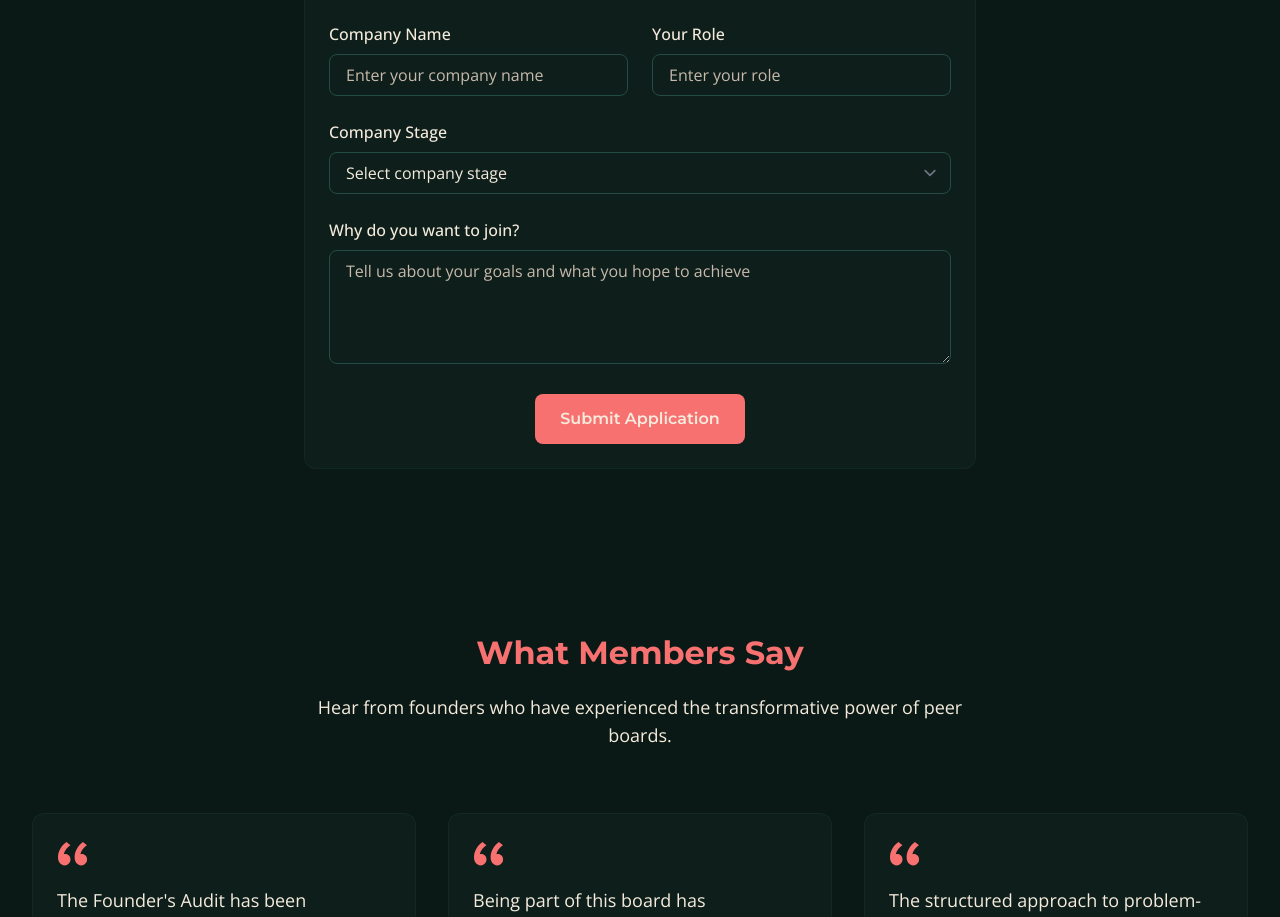
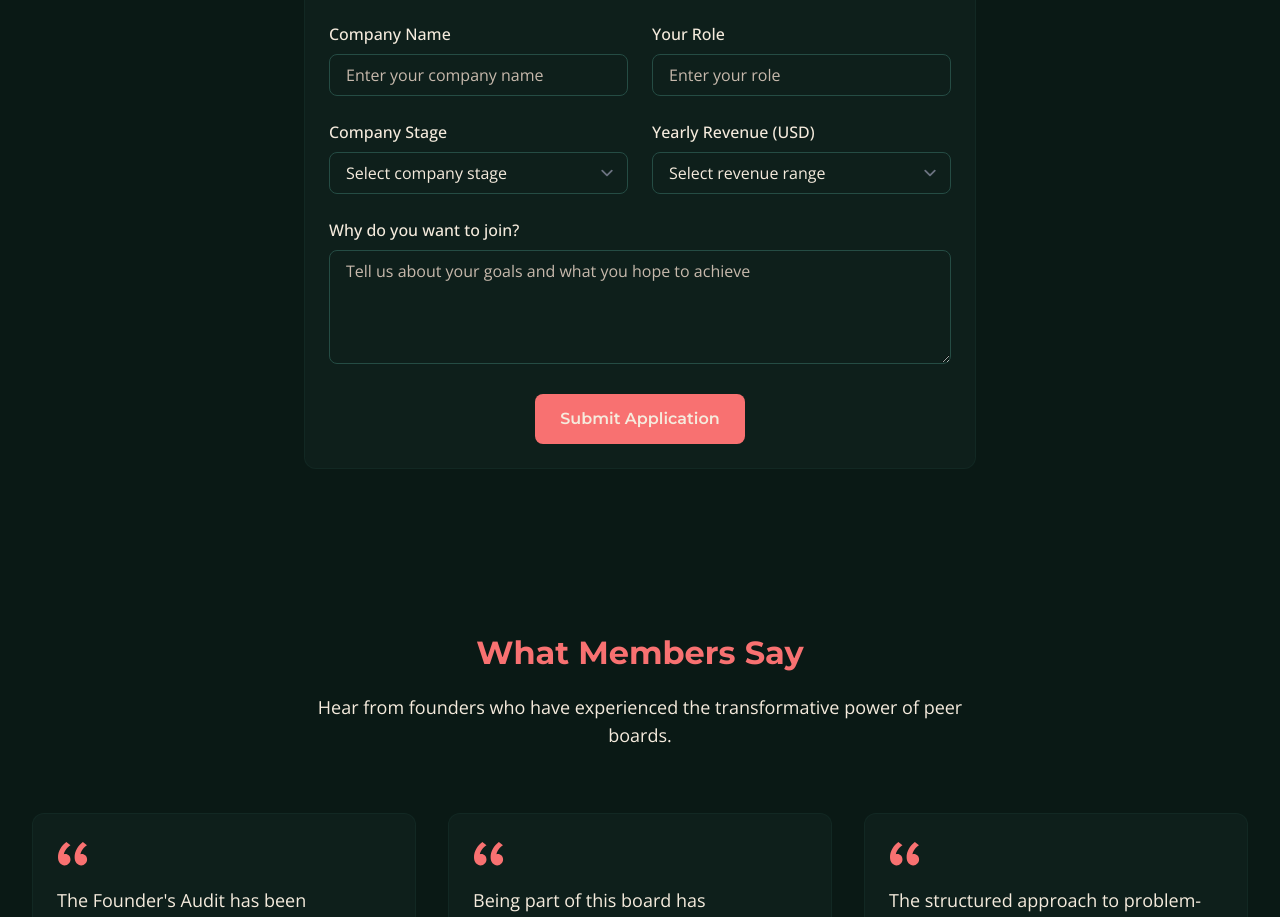
Before and after one commit to wikatar/founderscircle.one, a React (Vite) app: page / in a window 1280 px wide. Shown: the part 4024-4941 px from the top of the page. Built offline with nearby package versions, Linux system fonts and the light colour scheme.

Commit message:
Add Yearly Revenue field to the application form

```diff
--- a/public/form-handler.html
+++ b/public/form-handler.html
@@ -50,6 +50,7 @@
           company: urlParams.get('company') || '',
           role: urlParams.get('role') || '',
           stage: urlParams.get('stage') || '',
+          revenue: urlParams.get('revenue') || '',
           message: urlParams.get('message') || ''
         };
 
--- a/src/components/ApplicationForm.tsx
+++ b/src/components/ApplicationForm.tsx
@@ -10,6 +10,7 @@ const ApplicationForm = () => {
     company: '',
     role: '',
     stage: '',
+    revenue: '',
     message: ''
   });
 
@@ -159,7 +160,8 @@ const ApplicationForm = () => {
             </div>
           </div>
 
-          <div className="mb-6">
+          <div className="grid grid-cols-1 md:grid-cols-2 gap-6 mb-6">
+            <div>
               <label htmlFor="stage" className="text-text-light font-medium mb-2 block">
                 Company Stage
               </label>
@@ -179,6 +181,29 @@ const ApplicationForm = () => {
                 <option value="growth">Growth</option>
                 <option value="scale">Scale</option>
               </select>
+            </div>
+            <div>
+              <label htmlFor="revenue" className="text-text-light font-medium mb-2 block">
+                Yearly Revenue (USD)
+              </label>
+              <select
+                id="revenue"
+                name="revenue"
+                value={formData.revenue}
+                onChange={handleChange}
+                required
+                className="w-full"
+                disabled={isSubmitting}
+              >
+                <option value="">Select revenue range</option>
+                <option value="0-50k">$0 - $50,000</option>
+                <option value="50k-200k">$50,000 - $200,000</option>
+                <option value="200k-500k">$200,000 - $500,000</option>
+                <option value="500k-1m">$500,000 - $1,000,000</option>
+                <option value="1m-5m">$1,000,000 - $5,000,000</option>
+                <option value="5m+">$5,000,000+</option>
+              </select>
+            </div>
           </div>
 
           <div className="mb-6">
```
Lines whose indentation alone changed are shown as unchanged.
